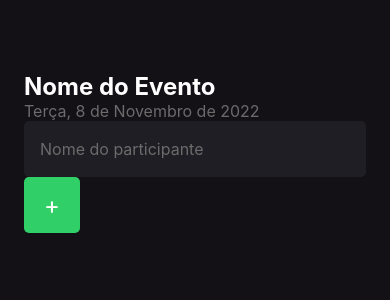
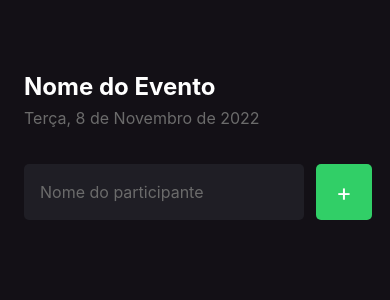
Before and after one commit to tiagoasrodrigues/imhere, a React Native app: screen / in a window 390 px wide. Shown: the top 300 px of the page. Built offline with nearby package versions, Linux system fonts and the light colour scheme.

Commit message:
:sparkles: Add form orientation

```diff
--- a/src/screens/Home/index.tsx
+++ b/src/screens/Home/index.tsx
@@ -16,6 +16,7 @@ export function Home() {
         Terça, 8 de Novembro de 2022
       </Text>
 
+      <View style={styles.form}>
         <TextInput
           style={styles.input}
           placeholder="Nome do participante"
@@ -28,5 +29,6 @@ export function Home() {
           </Text>
         </TouchableOpacity>
       </View>
+    </View>
   );
 }
--- a/src/screens/Home/styles.ts
+++ b/src/screens/Home/styles.ts
@@ -16,11 +16,14 @@ export const styles = StyleSheet.create({
 
   eventDate: {
     color: '#6B6B6B',
-    fontSize: 16
+    fontSize: 16,
+    marginTop: 7
   },
 
   input: {
+    flex:1,
     height: 56,
+    marginRight: 12,
     backgroundColor: '#1F1E25',
     borderRadius: 5,
     color: '#FFF',
@@ -40,5 +43,12 @@ export const styles = StyleSheet.create({
   buttonText: {
     color: '#FFF',
     fontSize: 24,
+  },
+
+  form: {
+    flexDirection: 'row',
+    width: '100%',
+    marginTop: 36,
+    marginBottom: 42
   }
 });
```
Lines whose indentation alone changed are shown as unchanged.
